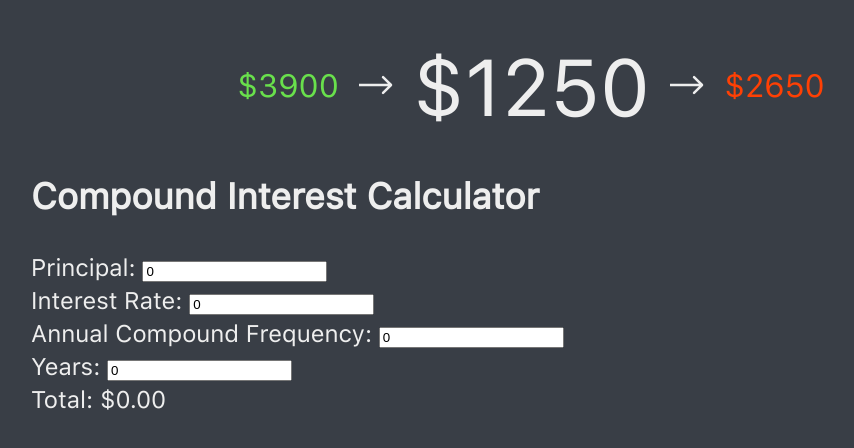
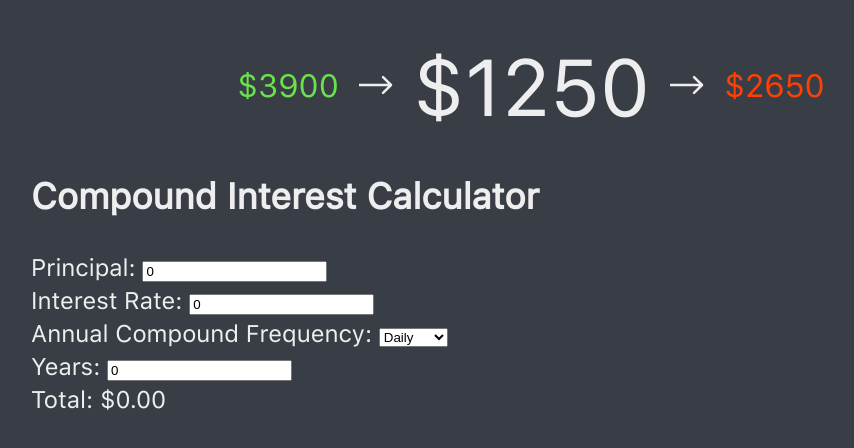
Before and after one commit to Mito6211/moneytracker, a React (Create React App) app: page /calculations in a window 1280 px wide. Shown: the top 448 px of the page, without its empty margins (109-963 px from the left). Built offline with nearby package versions, Linux system fonts and the light colour scheme.

Commit message:
Changed Annual Compound Frequency to select

```diff
--- a/src/Components/Calculations/index.tsx
+++ b/src/Components/Calculations/index.tsx
@@ -15,7 +15,9 @@ const Calculations: React.FC = () => {
     years: 0,
   });
 
-  const handleChange = (e: React.ChangeEvent<HTMLInputElement>) => {
+  const handleChange = (
+    e: React.ChangeEvent<HTMLInputElement | HTMLSelectElement>
+  ) => {
     const { name, value } = e.target;
     console.log(value.substring(1));
     const numberOrDecimal = /^[0-9.]*$/;
@@ -71,13 +73,17 @@ const Calculations: React.FC = () => {
           <label htmlFor="annualCompoundFrequency">
             Annual Compound Frequency:{" "}
           </label>
-          <input
+          <select
             id="annualCompoundFrequency"
             name="annualCompoundFrequency"
             value={formData.annualCompoundFrequency}
             onChange={handleChange}
-            type="number"
-          />
+          >
+            <option value="1">Daily</option>
+            <option value="7">Weekly</option>
+            <option value="30">Monthly</option>
+            <option value="365">Yearly</option>
+          </select>
         </div>
 
         <div>
```
